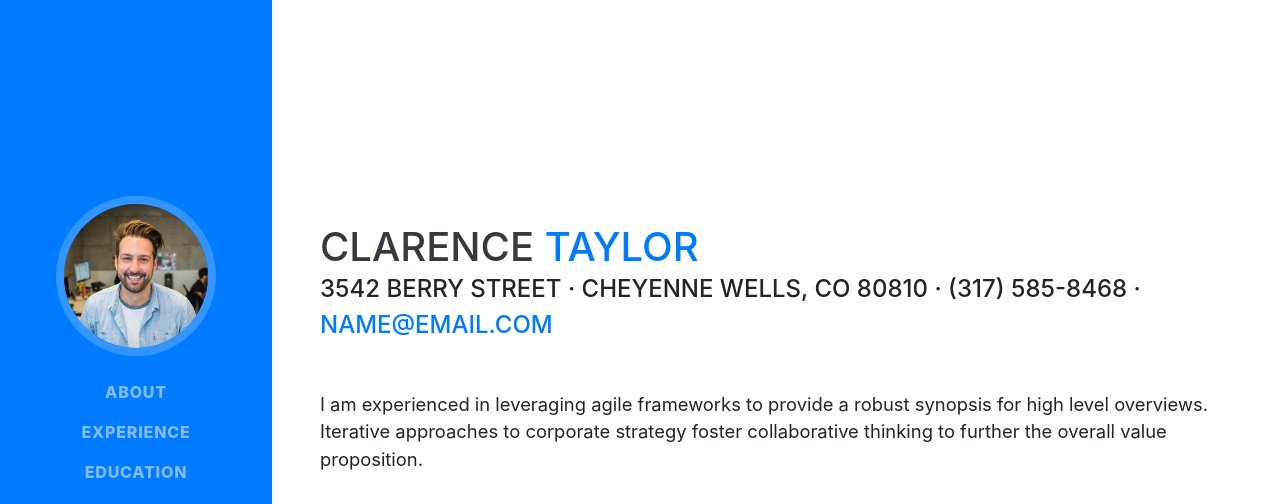
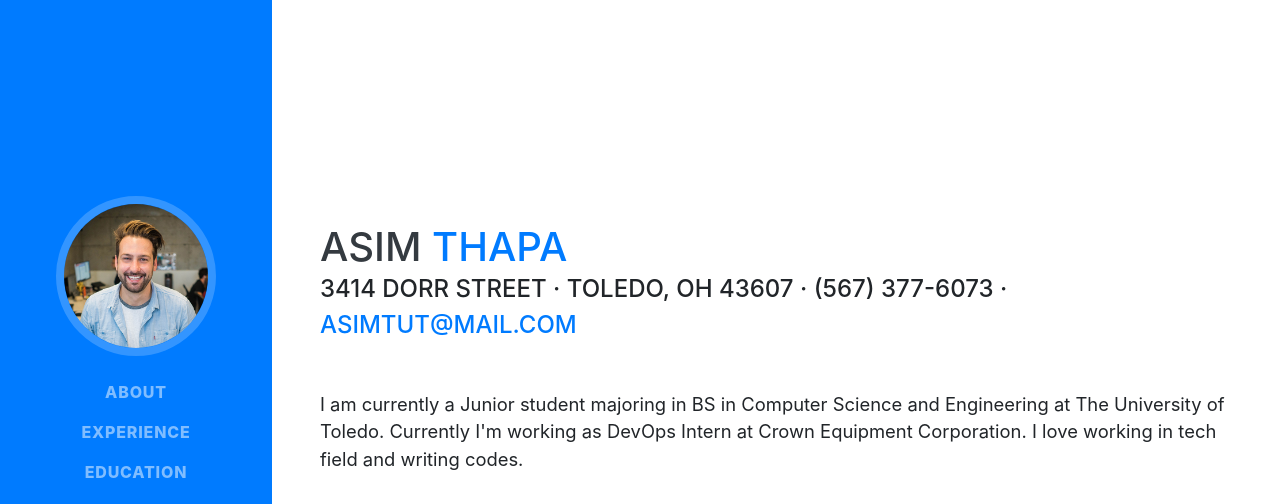
Before and after one commit to asimthapa/asimthapa.github.io, a website with bundled scripts: page index.html in a window 1280 px wide. Shown: the top 504 px of the page. Built offline with nearby package versions, Linux system fonts and the light colour scheme; a web font is replaced by a local one.

Commit message:
Initial portfolio work

```diff
--- a/index.html
+++ b/index.html
@@ -63,13 +63,16 @@
 
     <section class="resume-section p-3 p-lg-5 d-flex align-items-center" id="about">
       <div class="w-100">
-        <h1 class="mb-0">Clarence
-          <span class="text-primary">Taylor</span>
+        <h1 class="mb-0">Asim
+          <span class="text-primary">Thapa</span>
         </h1>
-        <div class="subheading mb-5">3542 Berry Street · Cheyenne Wells, CO 80810 · (317) 585-8468 ·
-          <a href="mailto:name@email.com">name@email.com</a>
+        <div class="subheading mb-5">3414 Dorr Street · Toledo, OH 43607 · (567) 377-6073 ·
+          <a href="mailto:name@email.com">asimtut@mail.com</a>
         </div>
-        <p class="lead mb-5">I am experienced in leveraging agile frameworks to provide a robust synopsis for high level overviews. Iterative approaches to corporate strategy foster collaborative thinking to further the overall value proposition.</p>
+        <p class="lead mb-5">I am currently a Junior student majoring in BS in Computer Science and Engineering at The University of Toledo.
+          Currently I'm working as DevOps Intern
+          at Crown Equipment Corporation. I love working in tech field and writing codes.
+        </p>
         <div class="social-icons">
           <a href="#">
             <i class="fab fa-linkedin-in"></i>
```
